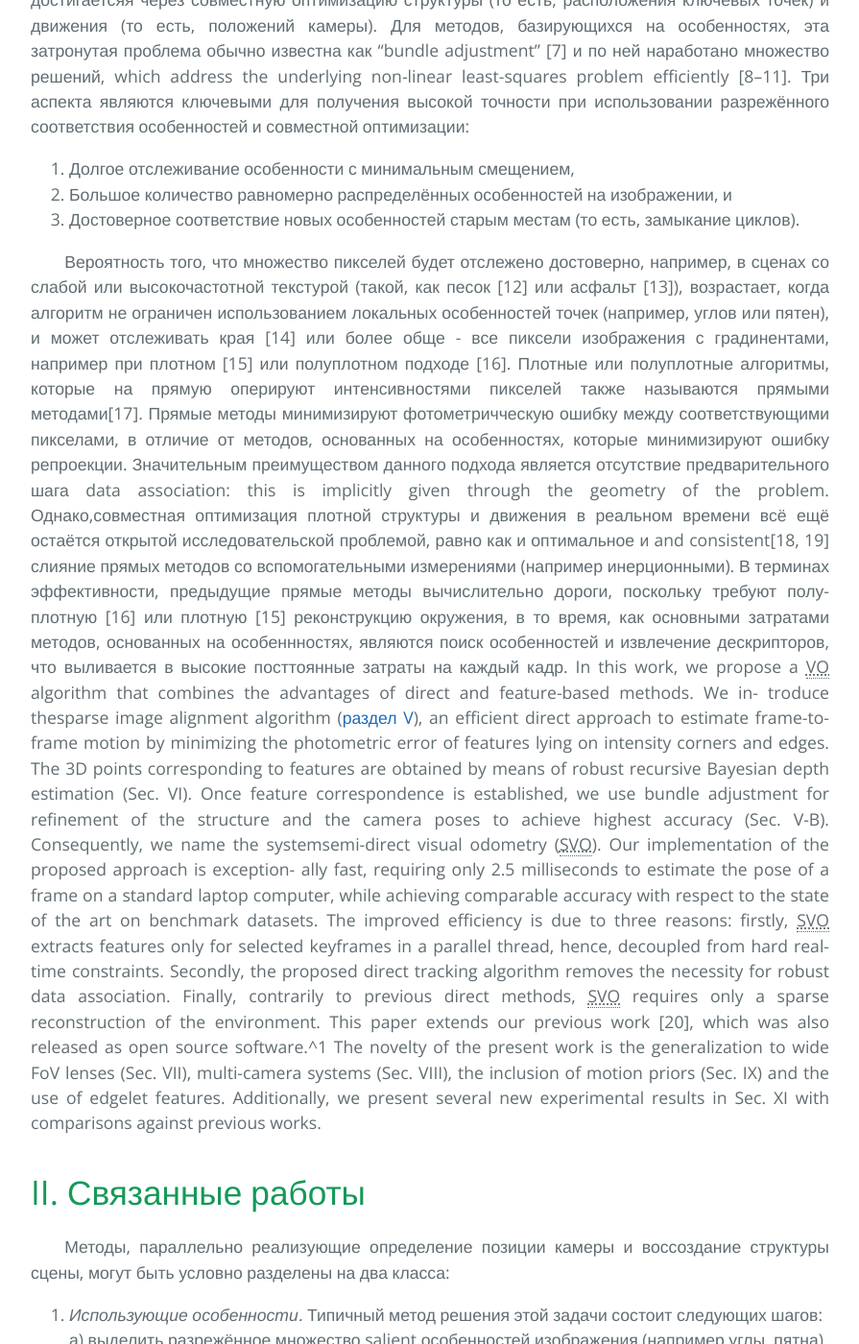
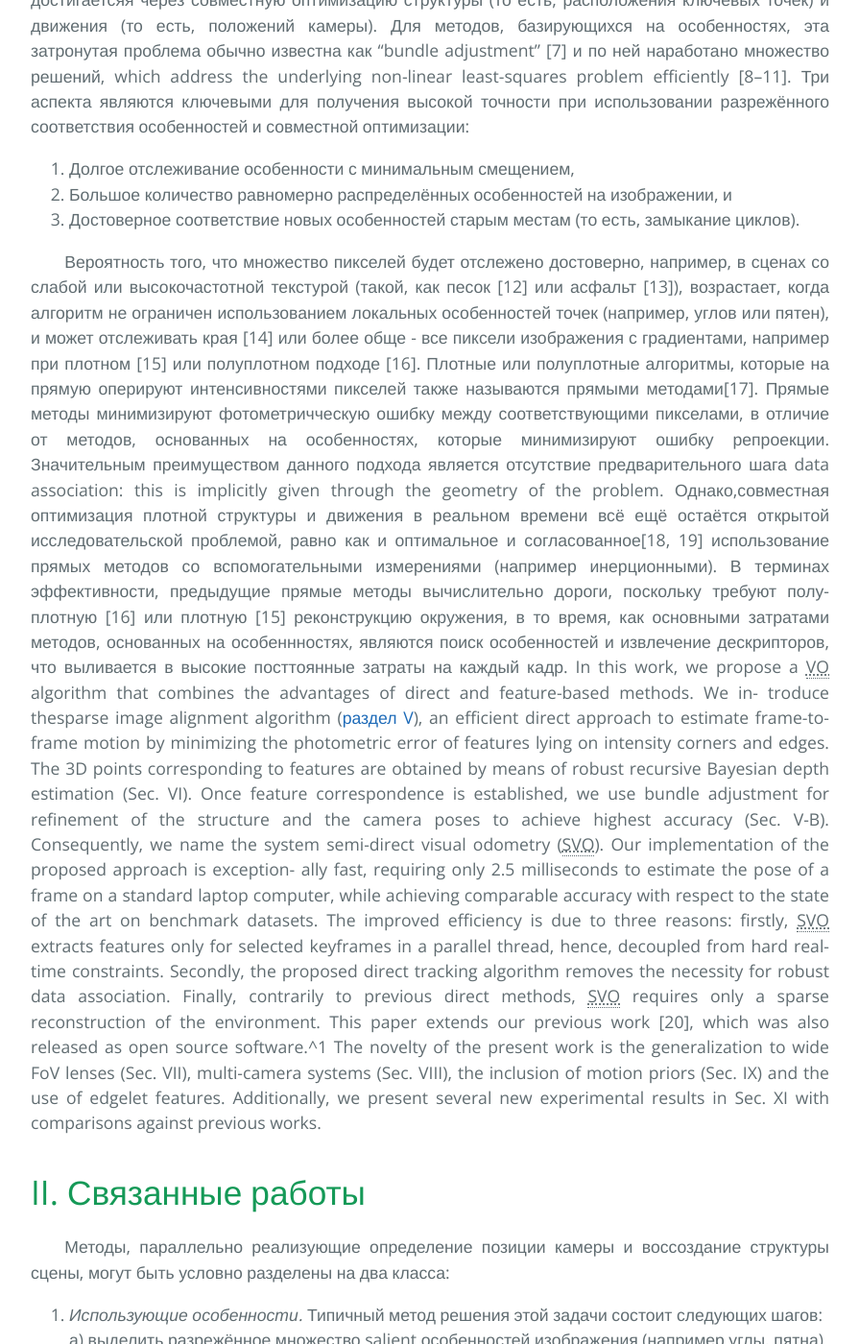
Before and after one commit to i-v-s/slam, a Jekyll site: the page built from svo2.md, in a window 1280 px wide and 1400 px high, scrolled down 1811 px. Shown: the whole window at 96% size, without its empty margins (192-1087 px from the left). Built offline with Jekyll 4.4.1, drawn with Linux system fonts in a browser that asks for light colours; our own code applies the rules of GitHub Pages for plain Markdown files; formulas are drawn with MathJax 3; some of the changed text lies outside the part shown.

Commit message:
Updated svo2.md

```diff
--- a/svo2.md
+++ b/svo2.md
@@ -59,7 +59,7 @@ efficiently [8–11]. Три аспекта являются ключевыми
 [12] или асфальт [13]), возрастает, когда алгоритм не ограничен
 использованием локальных особенностей точек (например, углов или пятен),
 и может отслеживать края [14] или более обще - все пиксели изображения с
-градинентами, например при плотном [15] или полуплотном
+градиентами, например при плотном [15] или полуплотном
 подходе [16]. Плотные или полуплотные алгоритмы, которые на прямую оперируют
 интенсивностями пикселей также называются прямыми
 методами[17]. Прямые методы минимизируют фотометричческую ошибку
@@ -69,7 +69,7 @@ efficiently [8–11]. Три аспекта являются ключевыми
 data association: this is implicitly given through the geometry
 of the problem. Однако,совместная оптимизация плотной структуры
 и движения в реальном времени всё ещё остаётся открытой исследовательской проблемой,
-равно как и оптимальное и and consistent[18, 19] слияние прямых методов
+равно как и оптимальное и согласованное[18, 19] использование прямых методов
 со вспомогательными измерениями (например инерционными). В терминах
 эффективности, предыдущие прямые методы вычислительно
 дороги, поскольку требуют полу-плотную [16] или плотную [15]
@@ -86,7 +86,7 @@ features are obtained by means of robust recursive Bayesian
 depth estimation (Sec. VI). Once feature correspondence is
 established, we use bundle adjustment for refinement of the
 structure and the camera poses to achieve highest accuracy
-(Sec. V-B). Consequently, we name the systemsemi-direct
+(Sec. V-B). Consequently, we name the system semi-direct
 visual odometry (SVO).
 Our implementation of the proposed approach is exception-
 ally fast, requiring only 2.5 milliseconds to estimate the pose
```
Also changed, not shown: other parts of svo2.md (+2 -2 lines).
